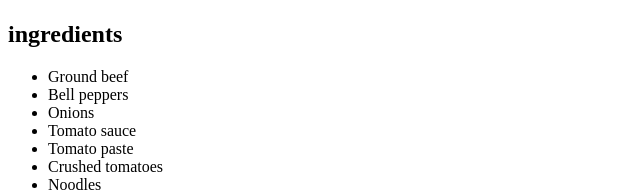
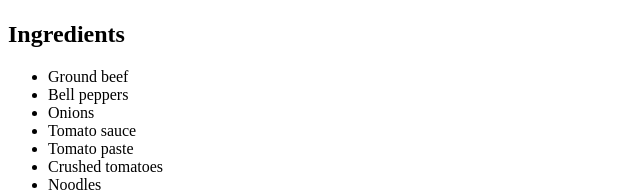
Before and after one commit to diangool/odin-recipes, a plain HTML site: page recipes/lasagna.html in a window 1280 px wide. Shown: the part 399-590 px from the top of the page, 0-640 px from the left. Drawn offline with Linux system fonts and the light colour scheme.

Commit message:
Add a list of ingredients

```diff
--- a/recipes/lasagna.html
+++ b/recipes/lasagna.html
@@ -9,7 +9,7 @@
   <h1>Lasagna</h1>
   <p> <img src="../img/th-556053651.jpg" alt="lasagna"></p>
 
-  <H2>ingredients</H2>
+  <H2>Ingredients</H2>
   <ul>
     <li>Ground beef</li>
     <li>Bell peppers</li>
```
